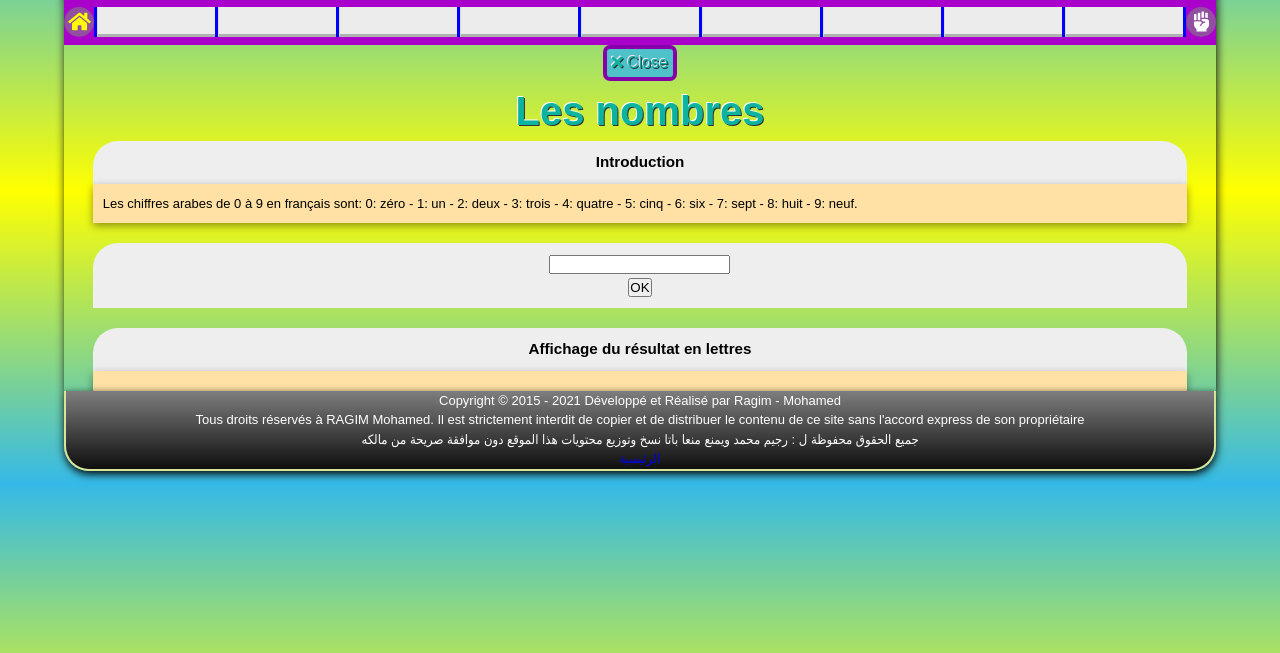
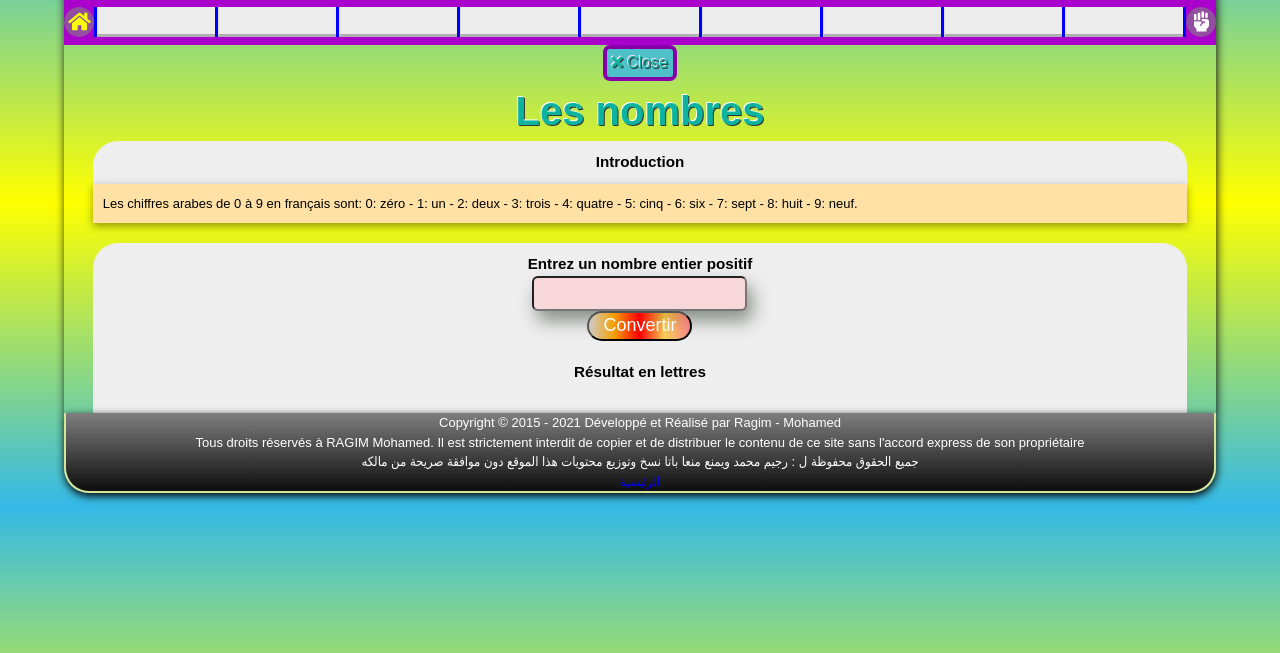
Before and after one commit to medmigar/fattan, a PHP site: page /web/nombres.html in a window 1280 px wide. Shown: the part 103-756 px from the top of the page. Run offline with PHP 8.4, Linux system fonts and the light colour scheme.

Commit message:
mise à jour

```diff
--- a/css/style.css
+++ b/css/style.css
@@ -156,3 +156,91 @@ p .med{
   object-fit: cover;
   box-shadow: 0 10px 6px -6px #777, 0 0 10px 10px #999;
 }
+
+
+
+
+
+
+
+
+
+ #fo,table,.pa{
+            padding: 10px;
+            font-size: 20px;
+            font-weight: 100;
+            font-family: monospace;
+            background-color: #00a89b;
+            width: 95%;
+            margin: auto;
+            text-align: left;
+        }
+        .put{
+            background-color: #f8d7da;
+            height: 35px;
+            border-radius: 6px;
+            width: 215px;
+            font-size: 18px;
+            text-align: center;
+            box-shadow: 5px 10px 18px #888f88;
+        }
+        .but{
+            background: linear-gradient(to right,#cecbc9, #f59f00, #f00, #ffbe02a1,#fd606aba);
+            height: 30px;
+            border-radius: 15px;
+            width: 105px;
+            font-size: 18px;
+            color: #fff;
+        }
+        input:hover{
+            background-color: #00ffff;
+            color: green;
+            box-shadow: -1px -1px 6px -6px #777;
+        }
+
+        fieldset{
+            background-color: #7451eb;
+            border: 5px solid #f90;
+            padding: 5px;
+            border-radius: 10px;
+            box-shadow: 5px 10px 18px #888;
+            text-align: center;
+        }
+        form{
+            background-color: #777877;
+            padding: 10px;
+            width: 300px;
+            margin: 5px;
+            border-radius: 10px;
+            box-shadow: 0 4px 8px 0 rgba(0, 0, 0, 0.2), 0 6px 20px 0 rgba(0, 0, 0, 0.19);
+        }
+        legend{
+            color: #efe;
+            background-color: #a9002f;
+            border-radius: 10px;
+            font-size: 18px;
+            padding: 5px;
+        }
+        #div::placeholder{
+            color: #00f;
+        }
+        #mydialog{
+            border: 10px solid #ccc;
+            border-radius: 10px;
+            display: none;
+            text-align: center;
+            background-color: #f1f0a1;
+            width: 70%;
+            margin:auto;
+            box-shadow: 0 4px 8px 0 rgba(0, 0, 0, 0.2), 0 6px 20px 0 rgba(0, 0, 0, 0.19);
+}
+
+        @media only screen and (max-width: 600px) {
+  body {
+    background-color: lightblue;
+  }
+  nav {
+    display: flex;
+  flex-direction: column;
+    justify-content: center;
+}
--- a/web/nombres.html
+++ b/web/nombres.html
@@ -38,10 +38,11 @@
       9: neuf.
     </p><br>
     <h3>
-      <input type="text" id="nombre"><br>
-      <input type="button" value="OK" onclick="nombres();">
-    </h3><br><h3>Affichage du résultat en lettres</h3>
-    <p id="fr"></p>
+      <label for="nombre">Entrez un nombre entier positif</label><br>
+      <input type="text" id="nombre" class="put"><br>
+      <input type="button" value="Convertir" onclick="nombres();" class="but">
+    </h3><h3 style="border-radius: 0px;">Résultat en lettres</h3>
+    <h3 id="fr" style="border-radius: 0px;"></h3>
      </div>
   <footer class="pied" id="footer"><script>inclureFooter(footer);</script></footer>
   <script>
```
